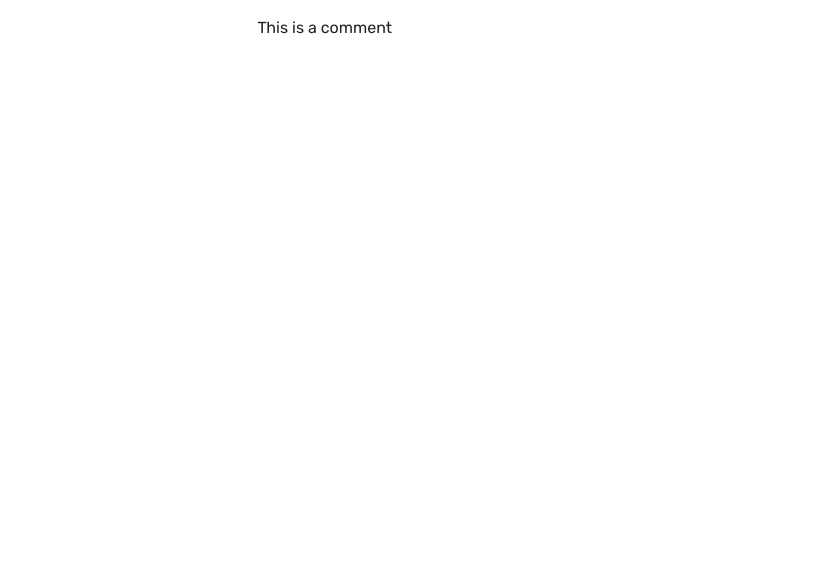
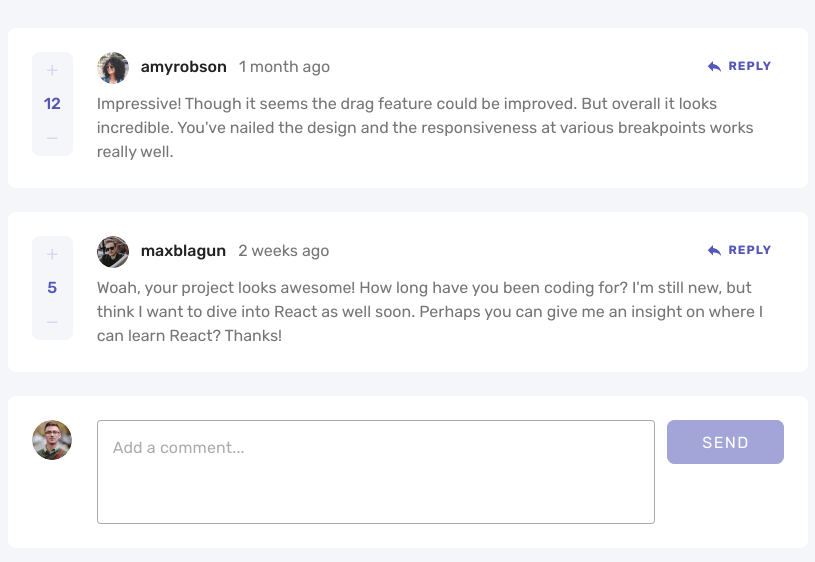
Before and after one commit to gabdez/UI-Challenge-frontendmentor-interactive-comment-section, a Vue app: page / in a window 1280 px wide. Shown: the top 562 px of the page, without its empty margins (232-1047 px from the left). Built offline with nearby package versions, Linux system fonts and the light colour scheme.

Commit message:
implement score + comment section

```diff
--- a/index.html
+++ b/index.html
@@ -1,13 +1,13 @@
-<!DOCTYPE html>
+<!doctype html>
 <html lang="en">
   <head>
-    <meta charset="UTF-8">
-    <link rel="icon" href="/favicon.ico">
-    <meta name="viewport" content="width=device-width, initial-scale=1.0">
+    <meta charset="UTF-8" />
+    <link rel="icon" href="/favicon.ico" />
+    <meta name="viewport" content="width=device-width, initial-scale=1.0" />
     <title>Vite App</title>
   </head>
   <body>
-    <div id="app"></div>
+    <div id="app" class="pa-0"></div>
     <script type="module" src="/src/main.ts"></script>
   </body>
 </html>
--- a/package.json
+++ b/package.json
@@ -13,6 +13,7 @@
     "format": "prettier --write src/"
   },
   "dependencies": {
+    "@mdi/font": "^7.4.47",
     "pinia": "^2.1.7",
     "vue": "^3.4.21",
     "vuetify": "^3.5.13"
--- a/src/App.vue
+++ b/src/App.vue
@@ -1,7 +1,8 @@
 <template>
-  <v-app>
-    <v-container>
-      <commentCard />
+  <v-app class="bg-veryLightGray">
+    <v-container class="d-flex flex-column align-center" fluid>
+      <commentCard v-for="comment in appStore.data" :key="comment.id" :data="comment" />
+      <sendComment />
     </v-container>
   </v-app>
 </template>
@@ -12,12 +13,16 @@
 import { onMounted } from "vue";
 import { useAppStore } from "./stores/app";
 import commentCard from "@/components/comment-card.vue"
+import sendComment from "@/components/send-comment-card.vue"
 
 const appStore = useAppStore();
+
+
 
 onMounted(async () => {
   const response = await fetch("./src/assets/data.json");
   const file = await response.json();
+  console.log(file);
   appStore.currentUser = file.currentUser;
   appStore.data = file.comments;
 });
--- a/src/assets/data.json
+++ b/src/assets/data.json
@@ -1,8 +1,8 @@
 {
   "currentUser": {
     "image": {
-      "png": "./images/avatars/image-juliusomo.png",
-      "webp": "./images/avatars/image-juliusomo.webp"
+      "png": "./src/assets/images/avatars/image-juliusomo.png",
+      "webp": "./src/assets/images/avatars/image-juliusomo.webp"
     },
     "username": "juliusomo"
   },
@@ -14,8 +14,8 @@
       "score": 12,
       "user": {
         "image": {
-          "png": "./images/avatars/image-amyrobson.png",
-          "webp": "./images/avatars/image-amyrobson.webp"
+          "png": "./src/assets/images/avatars/image-amyrobson.png",
+          "webp": "./src/assets/images/avatars/image-amyrobson.webp"
         },
         "username": "amyrobson"
       },
@@ -28,8 +28,8 @@
       "score": 5,
       "user": {
         "image": {
-          "png": "./images/avatars/image-maxblagun.png",
-          "webp": "./images/avatars/image-maxblagun.webp"
+          "png": "./src/assets/images/avatars/image-maxblagun.png",
+          "webp": "./src/assets/images/avatars/image-maxblagun.webp"
         },
         "username": "maxblagun"
       },
@@ -42,8 +42,8 @@
           "replyingTo": "maxblagun",
           "user": {
             "image": {
-              "png": "./images/avatars/image-ramsesmiron.png",
-              "webp": "./images/avatars/image-ramsesmiron.webp"
+              "png": "./src/assets/images/avatars/image-ramsesmiron.png",
+              "webp": "./src/assets/images/avatars/image-ramsesmiron.webp"
             },
             "username": "ramsesmiron"
           }
@@ -56,8 +56,8 @@
           "replyingTo": "ramsesmiron",
           "user": {
             "image": {
-              "png": "./images/avatars/image-juliusomo.png",
-              "webp": "./images/avatars/image-juliusomo.webp"
+              "png": "./src/assets/images/avatars/image-juliusomo.png",
+              "webp": "./src/assets/images/avatars/image-juliusomo.webp"
             },
             "username": "juliusomo"
           }
--- a/src/assets/main.css
+++ b/src/assets/main.css
@@ -1,35 +1 @@
 @import './base.css';
-
-#app {
-  max-width: 1280px;
-  margin: 0 auto;
-  padding: 2rem;
-  font-weight: normal;
-}
-
-a,
-.green {
-  text-decoration: none;
-  color: hsla(160, 100%, 37%, 1);
-  transition: 0.4s;
-  padding: 3px;
-}
-
-@media (hover: hover) {
-  a:hover {
-    background-color: hsla(160, 100%, 37%, 0.2);
-  }
-}
-
-@media (min-width: 1024px) {
-  body {
-    display: flex;
-    place-items: center;
-  }
-
-  #app {
-    display: grid;
-    grid-template-columns: 1fr 1fr;
-    padding: 0 2rem;
-  }
-}
--- a/src/components/comment-card.vue
+++ b/src/components/comment-card.vue
@@ -1,9 +1,74 @@
 <template>
-    This is a comment
+    <v-sheet min-height="150" max-width="800px" class="w-100 rounded-lg pa-2 ma-3">
+        <v-container>
+            <v-row>
+                <!-- Left section - +/- button -->
+                <v-col cols="1" class="align-center">
+                    <v-sheet min-width="35px"
+                        class="text-moderateBlue rounded-lg d-flex flex-column align-center py-2 ga-3"
+                        color="veryLightGray">
+                        <v-btn class="text-center text-lightGrayishBlue" variant="plain" size="small" density="compact"
+                            icon="mdi-plus" @click="toggleScore(true)" />
+                        <div class="text-center font-weight-medium" :class="{ 'text-red': data.score < 0 }">
+                            {{
+                                data.score
+                            }}
+                        </div>
+                        <v-btn class="text-center text-lightGrayishBlue" variant="plain" size="small" density="compact"
+                            icon="mdi-minus" @click="toggleScore(false)" />
+                    </v-sheet>
+                </v-col>
+                <!-- Center/Right section -->
+                <v-col>
+                    <!-- top bar (name + date + reply button) -->
+                    <div class="d-flex mb-2">
+                        <!-- Logo/name -->
+                        <div class="me-auto">
+                            <v-avatar :image="data.user.image.png" size="small" />
+                            <span class="pl-3 font-weight-medium">{{ data.user.username }}</span>
+                            <v-chip v-if="data.user.username === appStore.currentUser.username" size="x-small" label
+                                class="ml-1 bg-moderateBlue">you</v-chip>
+                            <span class="pl-3 text-grey-darken-1">{{ data.createdAt }}</span>
+                        </div>
+                        <!-- Actions -->
+                        <div>
+                            <v-btn class="font-weight-black-custom" color="moderateBlue" variant="text" size="small">
+                                <v-icon class="text-moderateBlue pr-2" variant="plain" size="large" density="compact"
+                                    icon="mdi-reply" />
+                                Reply
+                            </v-btn>
+                        </div>
+                    </div>
+
+                    <!-- comment content -->
+                    <!-- TODO add people in which it reply with @ inside the content - ex @ramsesmiron -->
+                    <div class="text-grey-darken-1">{{ data.content }}</div>
+                </v-col>
+            </v-row>
+        </v-container>
+    </v-sheet>
 </template>
 
-<style></style>
+<style>
+.font-weight-black-custom>.v-btn__content {
+    font-weight: 700;
+}
+</style>
 
 <script setup lang="ts">
+import type { Commentary } from '@/models/comments';
+import { useAppStore } from "@/stores/app";
 
+const props = defineProps<{
+    data: Commentary
+}>();
+const appStore = useAppStore();
+
+const toggleScore = (toggle: boolean) => {
+    const comment = appStore.data.find(c => c.id === props.data.id);
+    if (comment) {
+        const newScore = toggle ? -1 : +1;
+        comment.score = comment.score - newScore;
+    }
+}
 </script>
--- /dev/null
+++ b/src/components/send-comment-card.vue
@@ -0,0 +1,53 @@
+<template>
+    <v-sheet min-height="150" max-width="800px" class="w-100 rounded-lg pa-2 ma-3">
+        <v-container>
+            <v-row>
+                <!-- Left section avatar -->
+                <v-col cols="1" class="align-center">
+                    <v-avatar :image="appStore.currentUser?.image?.png || ''" />
+                </v-col>
+                <!-- Center section comment -->
+                <v-col>
+                    <v-textarea v-model="commentField" placeholder="Add a comment..." rows="3" hide-details
+                        variant="outlined" auto-grow />
+                </v-col>
+                <!-- right section send button -->
+                <v-col cols="2" class="pl-0">
+                    <v-btn class="rounded-lg px-5" block color="moderateBlue" variant="flat" size="large"
+                        :disabled="commentField === ''" @click="sendComment">
+                        SEND
+                    </v-btn>
+                </v-col>
+            </v-row>
+        </v-container>
+    </v-sheet>
+</template>
+
+<style></style>
+
+<script setup lang="ts">
+import { ref } from "vue";
+import { useAppStore } from "@/stores/app";
+
+const commentField = ref("");
+
+const appStore = useAppStore();
+const sendComment = () => {
+    const data = appStore.data;
+    const currentUser = appStore.currentUser;
+    const lastComment = data.sort((a, b) => b.id - a.id)[0] || 0;
+    const id = lastComment.id + 1;
+    const date = new Date();
+    data.unshift(
+        {
+            id,
+            content: commentField.value,
+            user: currentUser,
+            createdAt: date.toDateString(),
+            replies: [],
+            score: 0
+        }
+    );
+    commentField.value = "";
+};
+</script>
--- a/src/models/comments.ts
+++ b/src/models/comments.ts
@@ -2,7 +2,7 @@ export interface User {
     username: string
     image: Record<string, string>
 }
-export interface Comment {
+export interface Commentary {
     id: number;
     content: string;
     createdAt: string;
--- a/src/plugins/vuetify.js
+++ b/src/plugins/vuetify.js
@@ -1,4 +1,5 @@
 import 'vuetify/styles'
+import "@mdi/font/css/materialdesignicons.css";
 import { createVuetify } from 'vuetify'
 import * as components from 'vuetify/components'
 import * as directives from 'vuetify/directives'
--- a/src/stores/app.ts
+++ b/src/stores/app.ts
@@ -1,10 +1,10 @@
 import { ref, type Ref } from 'vue'
 import { defineStore } from 'pinia'
-import type { User } from '@/models/comments';
+import type { User, Commentary } from '@/models/comments';
 
 export const useAppStore = defineStore('app', () => {
   const currentUser: Ref<User> = ref({} as User);
-  const data: Ref<Comment[]> = ref([]);
+  const data: Ref<Commentary[]> = ref([]);
 
   return { currentUser, data }
 })
```
Also changed, not shown: 1 other file (tests, documents, lock files or other folders).
